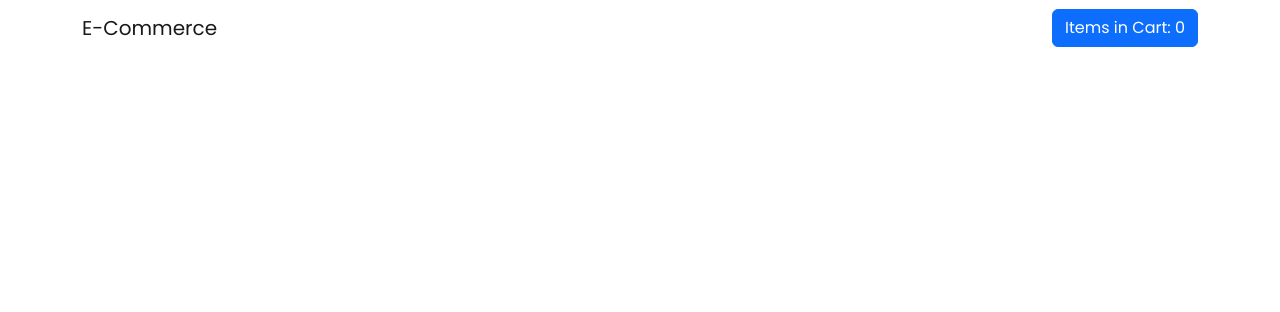
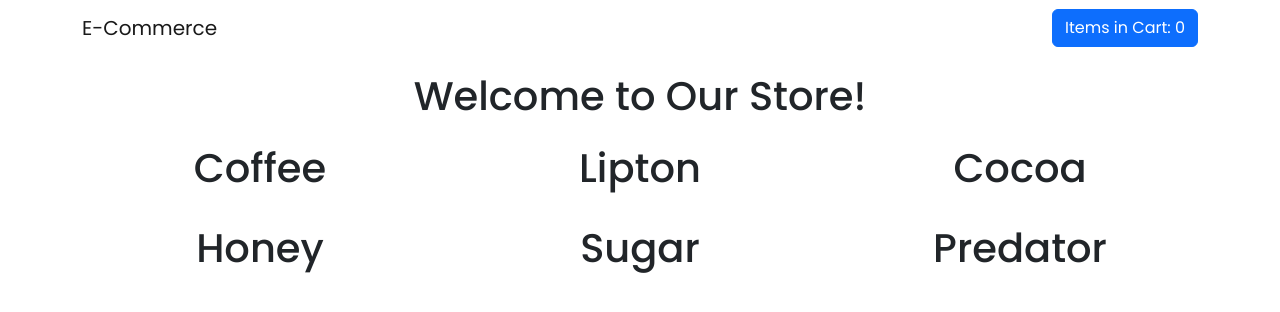
Before and after one commit to Officialibn1/react-project, a React (Create React App) app: page / in a window 1280 px wide. Shown: the top 312 px of the page. Built offline with nearby package versions, Linux system fonts and the light colour scheme.

Commit message:
created the product array file

```diff
--- a/src/Components/pages/Cancel.jsx
+++ b/src/Components/pages/Cancel.jsx
@@ -2,9 +2,9 @@
 
 const Cancel = () => {
     return (
-        <div>
-
-        </div>
+        <h1>
+           Sorry to see you cancelled your stripe payment!
+        </h1>
     );
 }
 
--- a/src/Components/pages/Store.jsx
+++ b/src/Components/pages/Store.jsx
@@ -1,10 +1,19 @@
-import React from 'react';
+import { Row, Col } from "react-bootstrap";
+import { productsArray } from "../../ProductStore";
 
 const Store = () => {
     return (
-        <div>
+        <>
+            <h1 align='center' className="p-3">Welcome to Our Store!</h1>
 
-        </div>
+            <Row xs={1} md={3} className="g-4">
+                {productsArray.map(product => (
+                    <Col align='center' key={product.id}>
+                        <h1>{product.title}</h1>
+                    </Col>
+                ))}
+            </Row>
+        </>
     );
 }
 
--- a/src/Components/pages/Success.jsx
+++ b/src/Components/pages/Success.jsx
@@ -2,9 +2,9 @@
 
 const Success = () => {
     return (
-        <div>
-
-        </div>
+        <h1>
+           Your payment have been succesfully made and your parcels will be on thier way!
+        </h1>
     );
 }
 
--- /dev/null
+++ b/src/ProductStore.js
@@ -0,0 +1,23 @@
+
+const productsArray = [
+    {id: 1, title: 'Coffee', price: 4.99},
+    {id: 2, title: 'Lipton', price: 5.99},
+    {id: 3, title: 'Cocoa', price: 4.89},
+    {id: 4, title: 'Honey', price: 6.79},
+    {id: 5, title: 'Sugar', price: 5.99},
+    {id: 6, title: 'Predator', price: 7.59},
+]
+
+function getProductData(id) {
+    // Main job of this function is to loop throught the Products Array and find the object with the id that matched the id passed.
+    let product = productsArray.find(item => item.id === id);
+
+    if (product === undefined) {
+        console.log('Cant find the Product with the ID of: ' + id)
+        return undefined;
+    }
+
+    return product;
+}
+
+export {productsArray, getProductData};
```
